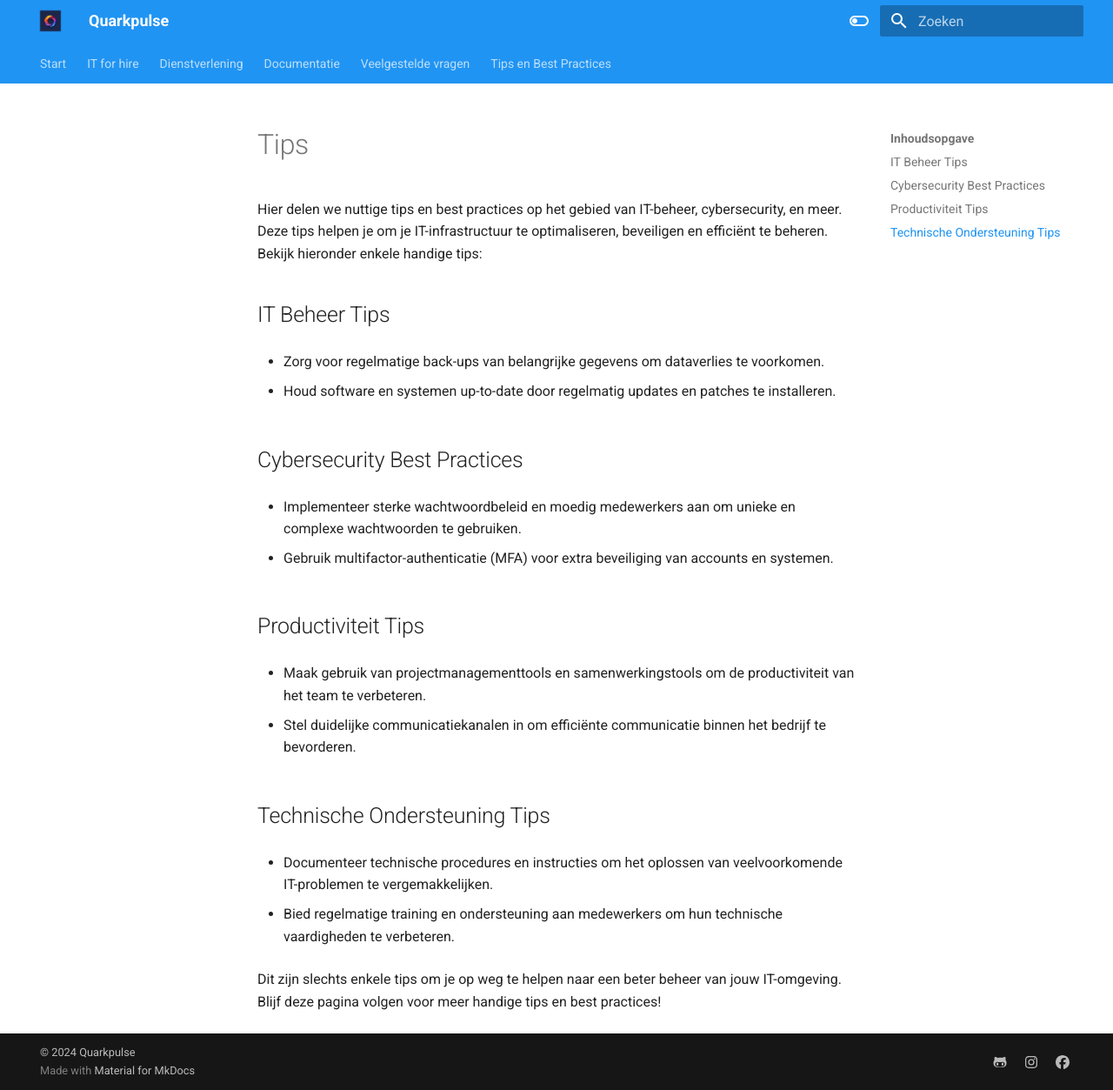
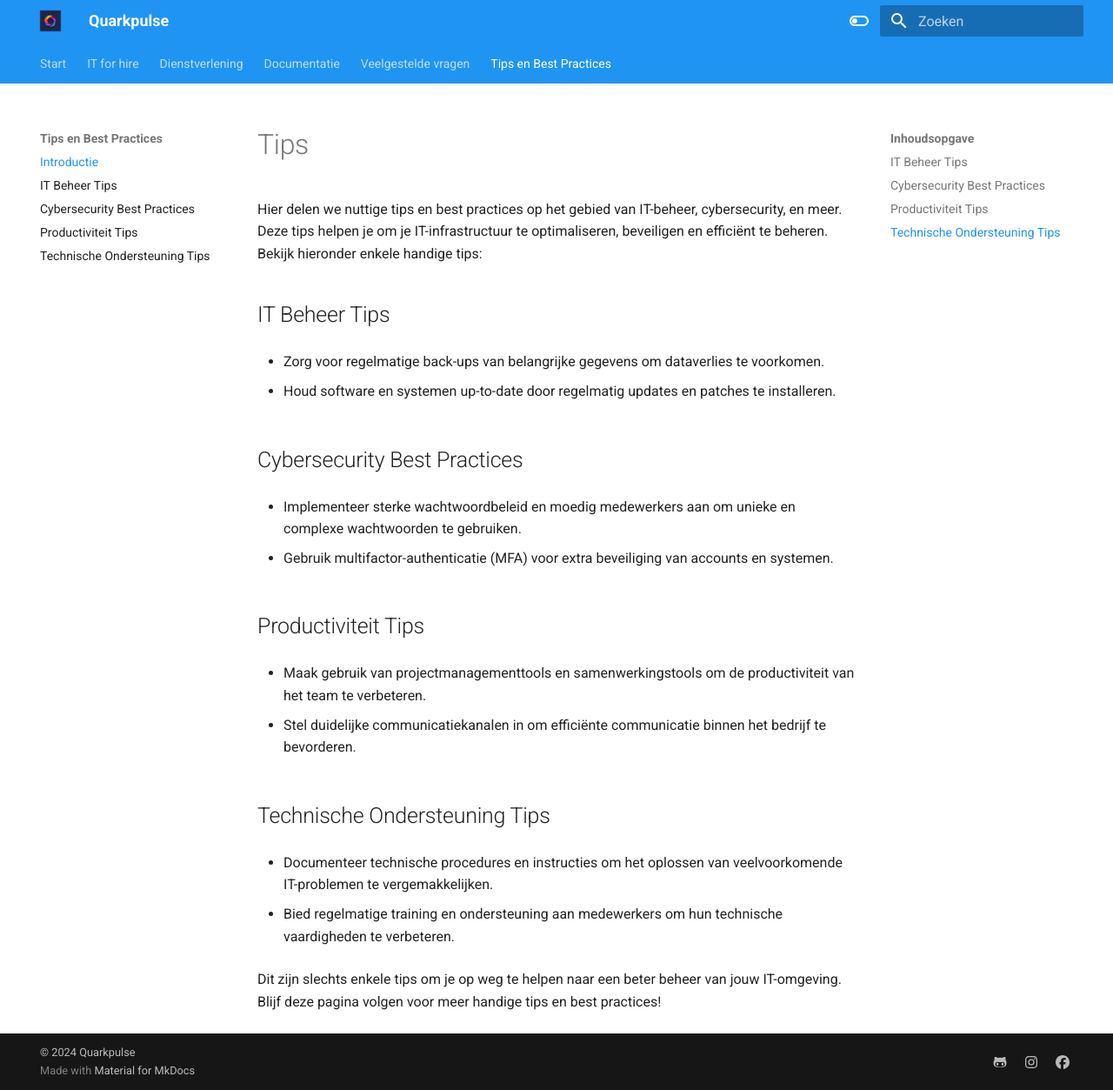
Before and after one commit to Quarkpulse/docs, an MkDocs documentation site: the page built from docs/Tips & Best Practices/introductie.md, in a window 1280 px wide and 1253 px high. Shown: the whole window at 87% size. Built offline with MkDocs 1.6.1 and Material for MkDocs 9.7.7, drawn with Linux system fonts in a browser that asks for light colours.

Commit message:
Update mkdocs.yml

```diff
--- a/mkdocs.yml
+++ b/mkdocs.yml
@@ -50,10 +50,12 @@
     - 'Cloudoplossingen': 'Documentatie/cloudoplossingen.md'
     - 'Overige documentatie': 'Documentatie/overige-documentatie.md'
   - 'Veelgestelde vragen':
+    - 'Introductie': 'Veelgestelde vragen/introductie.md'
     - 'Algemene vragen': 'Veelgestelde vragen/algemene-vragen.md'
     - 'Dienstverlening': 'Veelgestelde vragen/dienstverlening.md'
     - 'Contact en support': 'Veelgestelde vragen/contact-support.md'
   - 'Tips en Best Practices':
+    - 'Introductie': 'Tips & Best Practices/introductie.md'
     - 'IT Beheer Tips': 'Tips & Best Practices/it-beheer-tips.md'
     - 'Cybersecurity Best Practices': 'Tips & Best Practices/cybersecurity-bestpractices.md'
     - 'Productiviteit Tips': 'Tips & Best Practices/productiviteit-tips.md'
```
